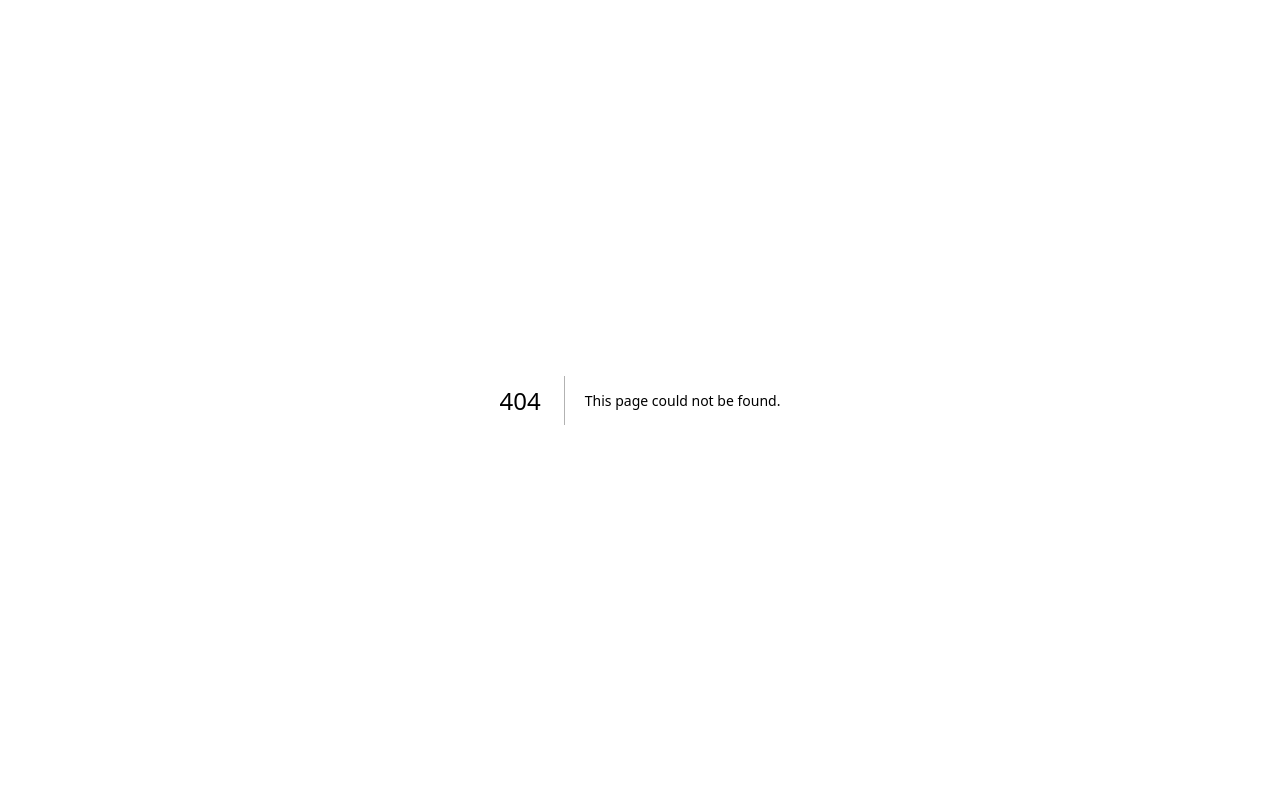
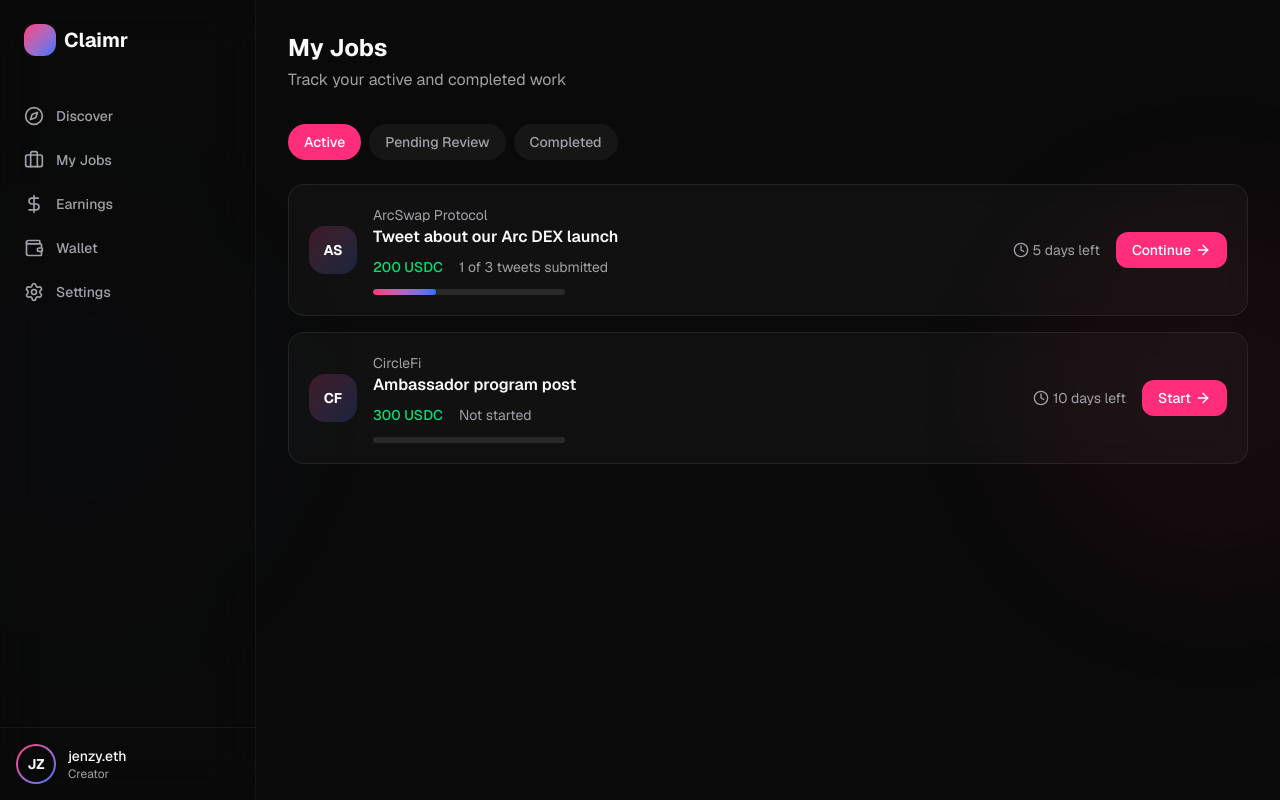
Before and after one commit to iam25th1/claimr, a Next.js app: page /dashboard/my-jobs in a window 1280 px wide. Before the commit this address had no page. Built offline with nearby package versions, Linux system fonts and the light colour scheme.

Commit message:
feat: add My Jobs page with filter tabs and job cards\n\nIntroduce My Jobs page with filters and detailed job display.

```diff
--- /dev/null
+++ b/app/dashboard/my-jobs/page.tsx
@@ -0,0 +1,18 @@
+import { MyJobsList } from "@/components/claimr/my-jobs-list"
+
+export default function MyJobsPage() {
+  return (
+    <div>
+      {/* Header */}
+      <div className="mb-8">
+        <h1 className="text-2xl font-bold text-foreground">My Jobs</h1>
+        <p className="mt-1 text-muted-foreground">
+          Track your active and completed work
+        </p>
+      </div>
+
+      {/* Jobs List */}
+      <MyJobsList />
+    </div>
+  )
+}
--- /dev/null
+++ b/components/claimr/my-jobs-list.tsx
@@ -0,0 +1,157 @@
+"use client"
+
+import { useState } from "react"
+import { Clock, CheckCircle, ArrowRight } from "lucide-react"
+
+const jobs = [
+  {
+    id: 1,
+    project: "ArcSwap Protocol",
+    avatar: "AS",
+    title: "Tweet about our Arc DEX launch",
+    pay: 200,
+    progress: "1 of 3 tweets submitted",
+    progressPercent: 33,
+    daysLeft: 5,
+    status: "active",
+  },
+  {
+    id: 2,
+    project: "CircleFi",
+    avatar: "CF",
+    title: "Ambassador program post",
+    pay: 300,
+    progress: "Not started",
+    progressPercent: 0,
+    daysLeft: 10,
+    status: "active",
+  },
+  {
+    id: 3,
+    project: "Neon Protocol",
+    avatar: "NP",
+    title: "Thread explaining cross-chain bridging",
+    pay: 150,
+    progress: "",
+    progressPercent: 100,
+    completedAgo: "2 days ago",
+    status: "completed",
+  },
+]
+
+const tabs = [
+  { id: "active", label: "Active" },
+  { id: "pending", label: "Pending Review" },
+  { id: "completed", label: "Completed" },
+]
+
+export function MyJobsList() {
+  const [activeTab, setActiveTab] = useState("active")
+
+  const filteredJobs = jobs.filter((job) => {
+    if (activeTab === "active") return job.status === "active"
+    if (activeTab === "completed") return job.status === "completed"
+    return job.status === "pending"
+  })
+
+  return (
+    <div>
+      {/* Filter Tabs */}
+      <div className="mb-6 flex gap-2">
+        {tabs.map((tab) => (
+          <button
+            key={tab.id}
+            onClick={() => setActiveTab(tab.id)}
+            className={`rounded-full px-4 py-2 text-sm font-medium transition-all ${
+              activeTab === tab.id
+                ? "bg-[#FF2D7A] text-white"
+                : "bg-white/5 text-muted-foreground hover:bg-white/10"
+            }`}
+          >
+            {tab.label}
+          </button>
+        ))}
+      </div>
+
+      {/* Job Cards */}
+      <div className="flex flex-col gap-4">
+        {filteredJobs.map((job) => (
+          <div
+            key={job.id}
+            className={`glass-card rounded-xl p-5 transition-all ${
+              job.status === "completed" ? "opacity-70" : ""
+            }`}
+          >
+            <div className="flex items-center justify-between">
+              {/* Left Section */}
+              <div className="flex items-center gap-4">
+                <div
+                  className={`flex h-12 w-12 items-center justify-center rounded-xl text-sm font-bold ${
+                    job.status === "completed"
+                      ? "bg-green-500/20 text-green-400"
+                      : "bg-gradient-to-br from-[#FF2D7A]/20 to-[#2D6EFF]/20 text-white"
+                  }`}
+                >
+                  {job.avatar}
+                </div>
+                <div>
+                  <p className="text-sm text-muted-foreground">{job.project}</p>
+                  <h3 className="font-semibold text-foreground">{job.title}</h3>
+                  <div className="mt-2 flex items-center gap-4">
+                    <span className="text-sm font-medium text-green-400">
+                      {job.pay} USDC
+                    </span>
+                    {job.status === "completed" ? (
+                      <span className="flex items-center gap-1 text-sm text-green-400">
+                        <CheckCircle className="h-4 w-4" />
+                        Verified & Paid
+                      </span>
+                    ) : (
+                      <span className="text-sm text-muted-foreground">
+                        {job.progress}
+                      </span>
+                    )}
+                  </div>
+                  {job.status === "active" && (
+                    <div className="mt-3 h-1.5 w-48 overflow-hidden rounded-full bg-white/10">
+                      <div
+                        className="h-full rounded-full bg-gradient-to-r from-[#FF2D7A] to-[#2D6EFF]"
+                        style={{ width: `${job.progressPercent}%` }}
+                      />
+                    </div>
+                  )}
+                </div>
+              </div>
+
+              {/* Right Section */}
+              <div className="flex items-center gap-4">
+                {job.status === "completed" ? (
+                  <span className="text-sm text-muted-foreground">
+                    Completed {job.completedAgo}
+                  </span>
+                ) : (
+                  <>
+                    <span className="flex items-center gap-1 text-sm text-muted-foreground">
+                      <Clock className="h-4 w-4" />
+                      {job.daysLeft} days left
+                    </span>
+                    <button className="flex items-center gap-1 rounded-lg bg-[#FF2D7A] px-4 py-2 text-sm font-medium text-white transition-all hover:bg-[#FF2D7A]/90">
+                      {job.progressPercent > 0 ? "Continue" : "Start"}
+                      <ArrowRight className="h-4 w-4" />
+                    </button>
+                  </>
+                )}
+              </div>
+            </div>
+          </div>
+        ))}
+
+        {filteredJobs.length === 0 && (
+          <div className="glass-card rounded-xl p-8 text-center">
+            <p className="text-muted-foreground">No jobs in this category yet.</p>
+          </div>
+        )}
+      </div>
+    </div>
+  )
+}
```
